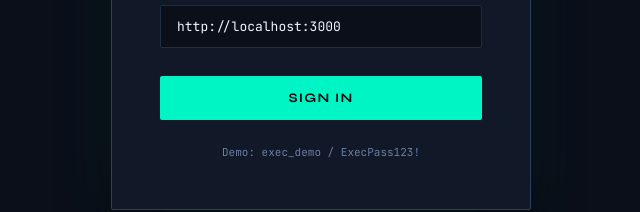
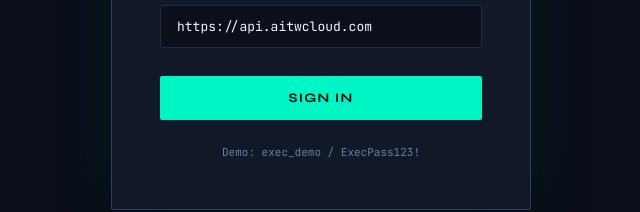
Before and after one commit to jsomodei-prog/Caas-Lite, a website: page public/index.html in a window 1280 px wide. Shown: the part 550-762 px from the top of the page, 319-959 px from the left. Drawn offline with Linux system fonts and the light colour scheme.

Commit message:
Point frontend default server URL at api.aitwcloud.com

```diff
--- a/public/index.html
+++ b/public/index.html
@@ -767,7 +767,7 @@
     </div>
     <div class="field-group">
       <label>Server URL</label>
-      <input type="text" id="login-server" value="http://localhost:3000">
+      <input type="text" id="login-server" value="https://api.aitwcloud.com">
     </div>
 
     <button class="btn-login" id="login-btn" onclick="doLogin()">Sign In</button>
@@ -1360,7 +1360,7 @@
 const state = {
   token: null,
   tenant: 'tenant-demo-001',
-  server: 'http://localhost:3000',
+  server: 'https://api.aitwcloud.com',
   user: null,
   currentPage: 'overview'
 };
```
